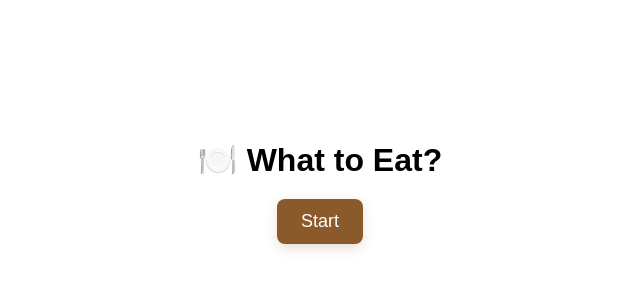
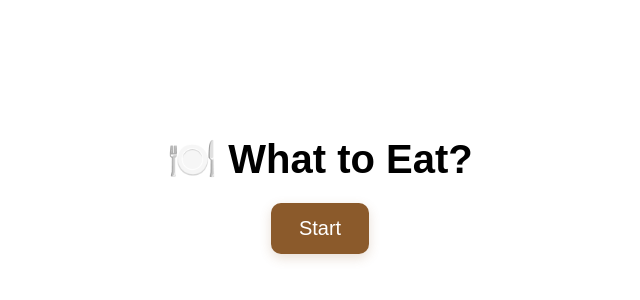
Before and after one commit to jysonn97/what-to-eat, a Next.js app: page / in a window 1280 px wide. Shown: the part 226-526 px from the top of the page, without its empty margins (320-960 px from the left). Built offline with nearby package versions, Linux system fonts and the light colour scheme.

Commit message:
Update index.js

```diff
--- a/pages/index.js
+++ b/pages/index.js
@@ -26,23 +26,28 @@ const styles = {
     alignItems: "center",
     height: "100vh",
     backgroundColor: "#fff",
-    fontFamily: "'Aptos', sans-serif",
+    fontFamily: "Aptos, sans-serif",
     textAlign: "center",
+    padding: "0 20px", // Adds some padding for mobile
   },
   title: {
-    fontSize: "32px",
+    fontSize: "clamp(28px, 4vw, 40px)", // Responsive font size
     fontWeight: "bold",
     marginBottom: "20px",
   },
   startButton: {
-    fontSize: "18px",
-    padding: "12px 24px",
+    fontSize: "clamp(16px, 2vw, 20px)", // Responsive button size
+    padding: "14px 28px",
     backgroundColor: "#8B5A2B",
     color: "#fff",
     border: "none",
-    borderRadius: "8px",
+    borderRadius: "10px",
     cursor: "pointer",
     transition: "all 0.3s ease",
     boxShadow: "0px 4px 12px rgba(139, 90, 43, 0.2)",
   },
+  startButtonHover: {
+    backgroundColor: "#6F4221", // Darker brown on hover
+    transform: "scale(1.05)", // Slight zoom effect
+  },
 };
```
